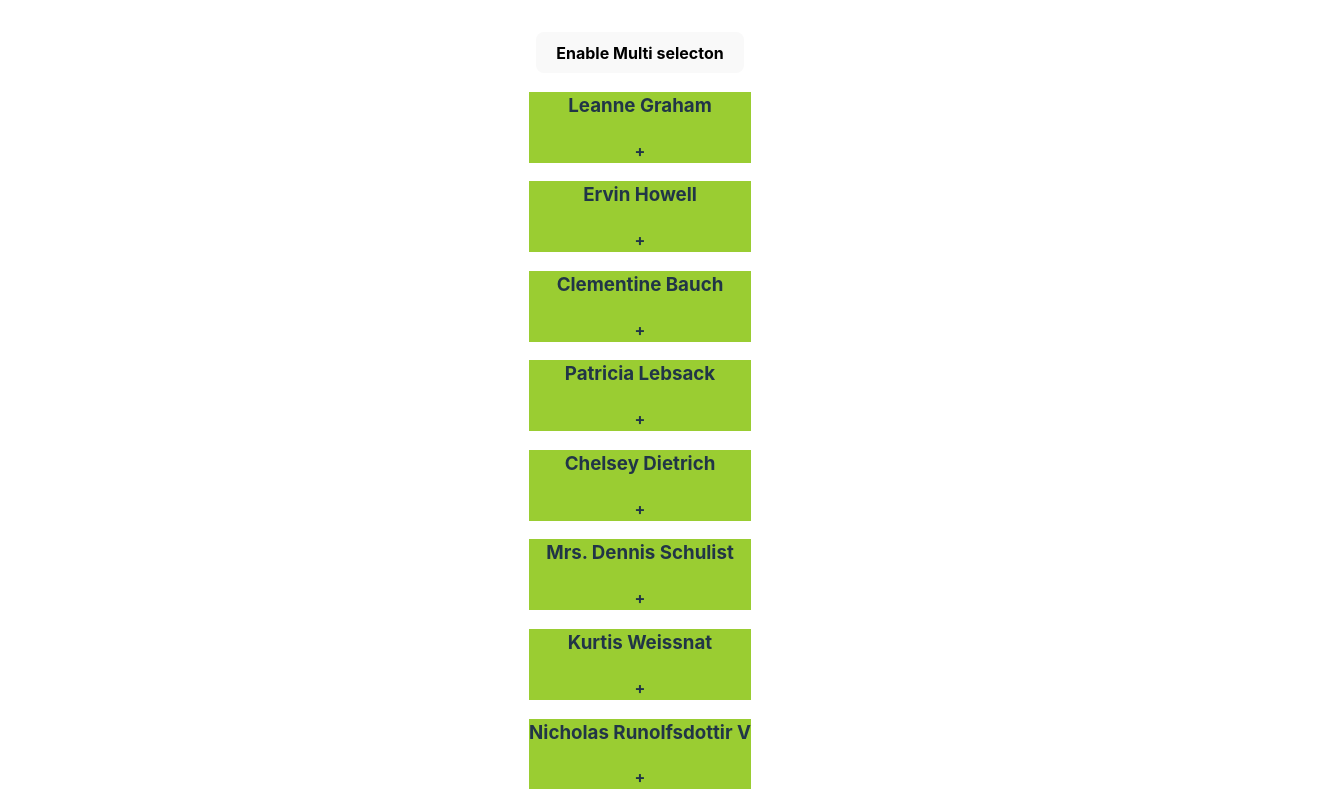
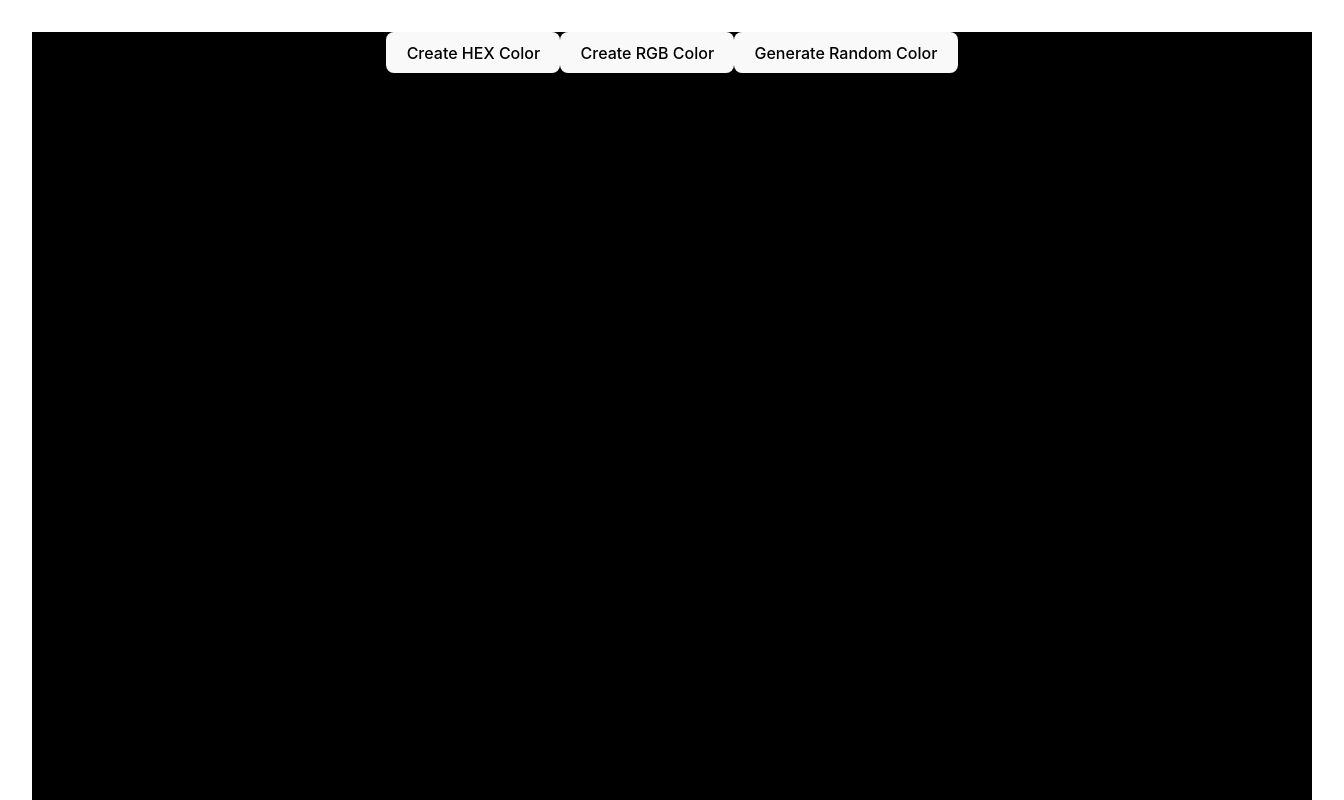
Before and after one commit to fahizrahmank/practice-react, a React (Vite) app: page / in a window 1280 px wide. Shown: the top 800 px of the page, 1344 px wide, since content can reach past the window. Built offline with nearby package versions, Linux system fonts and the light colour scheme.

Commit message:
colorGenerator

```diff
--- a/src/App.jsx
+++ b/src/App.jsx
@@ -1,11 +1,18 @@
 import "./App.css";
 import Accordian from "./Components/Accordian";
+import RandomColor from "./Components/RandomColor";
 
 function App() {
   return (
     <>
       {/* accordian component */}
-      <Accordian />
+
+      {/* <Accordian /> */}
+
+      {/* random Color Component */}
+
+      <RandomColor/>
+
 
     </>
   );
--- /dev/null
+++ b/src/Components/RandomColor/index.jsx
@@ -0,0 +1,34 @@
+import React, { useState } from "react";
+
+const index = () => {
+  const [typeOfColor, setTypeOfColor] = useState("hex");
+  const [color, setColor] = useState("#000000");
+
+  const handleCreateRandomHexColor = () => {};
+
+  const handleCreateRandomRGBColor = () => {};
+
+  return (
+    <div
+      style={{
+        width: "100vw",
+        height: "100vh",
+        background: color,
+      }}
+    >
+      <button onClick={() => setTypeOfColor("hex")}>Create HEX Color</button>
+      <button onClick={() => setTypeOfColor("rgb")}>Create RGB Color</button>
+      <button
+        onClick={
+          typeOfColor === "hex"
+            ? handleCreateRandomHexColor
+            : handleCreateRandomRGBColor
+        }
+      >
+        Generate Random Color
+      </button>
+    </div>
+  );
+};
+
+export default index;
```
